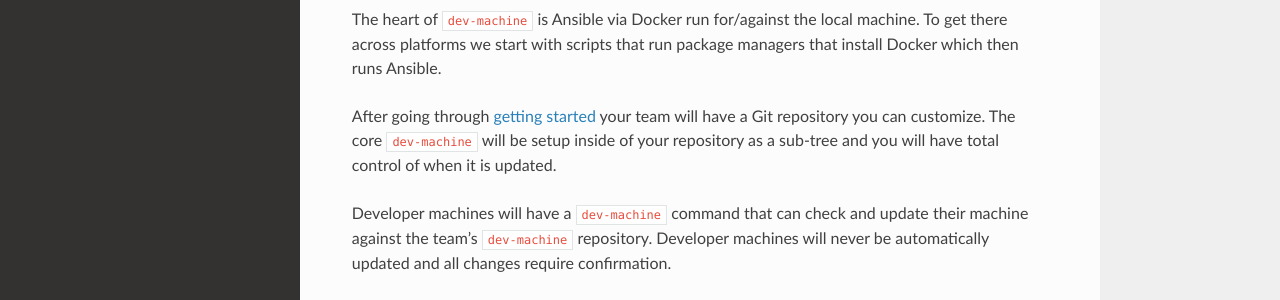
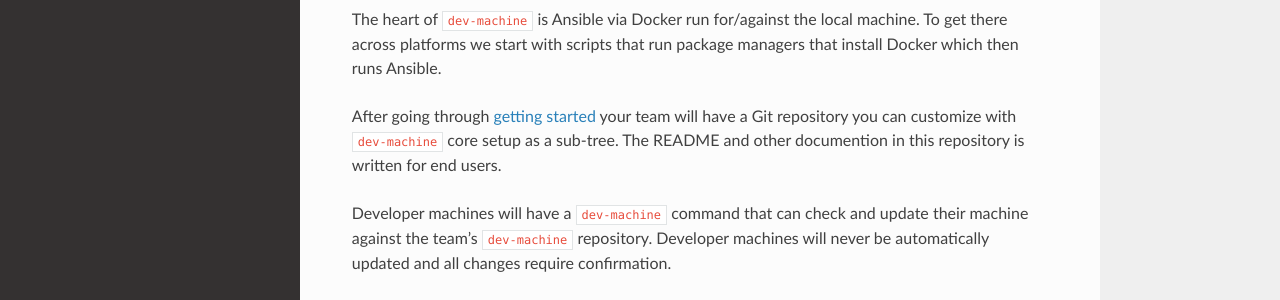
Before and after one commit to ActionScripted/dev-machine, a Sphinx documentation site: the page built from docs/source/index.md, in a window 1280 px wide and 1158 px high. Shown: the part 376-676 px from the top of the window. Built offline with Sphinx 7.4.7 and the Read the Docs theme 2.0.0, drawn with Linux system fonts in a browser that asks for light colours.

Commit message:
updating docs

```diff
--- a/docs/source/index.md
+++ b/docs/source/index.md
@@ -17,7 +17,7 @@
 
 The heart of `dev-machine` is Ansible via Docker run for/against the local machine. To get there across platforms we start with scripts that run package managers that install Docker which then runs Ansible.
 
-After going through {doc}`getting started <usage/getting-started>` your team will have a Git repository you can customize. The core `dev-machine` will be setup inside of your repository as a sub-tree and you will have total control of when it is updated.
+After going through {doc}`getting started <usage/getting-started>` your team will have a Git repository you can customize with `dev-machine` core setup as a sub-tree. The README and other documention in this repository is written for end users.
 
 Developer machines will have a `dev-machine` command that can check and update their machine against the team's `dev-machine` repository. Developer machines will never be automatically updated and all changes require confirmation.
 
```
